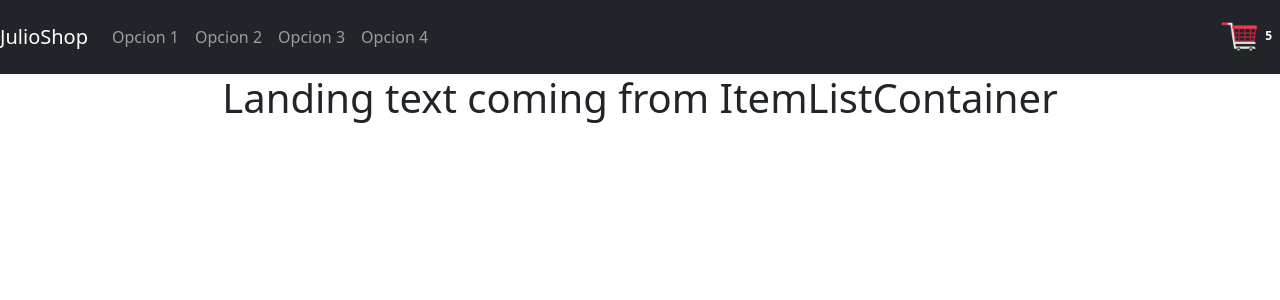
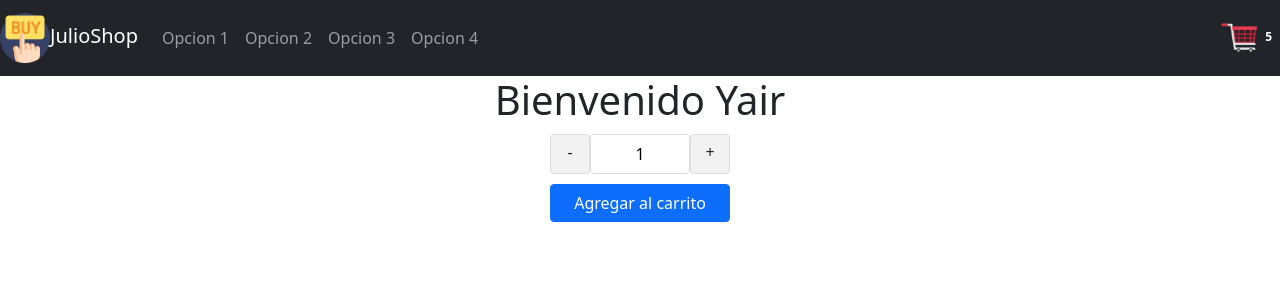
Before and after one commit to yairjulio/JulioShop, a React (Create React App) app: page / in a window 1280 px wide. Shown: the top 300 px of the page. Built offline with nearby package versions, Linux system fonts and the light colour scheme.

Commit message:
JulioShop V3

```diff
--- a/src/App.css
+++ b/src/App.css
@@ -1,5 +1,47 @@
 .App {
   text-align: center;
+}
+
+span {
+  cursor:pointer;
+}
+
+.shopicon{
+  width:50px;
+  height:50px;
+}
+
+.number{
+  margin:10px;
+  align-items: center;
+}
+
+.minus, .plus{
+  width:40px;
+  height:40px;
+  background:#f2f2f2;
+  border-radius:4px;
+  padding:5px 5px 5px 5px;
+  border:1px solid #ddd;
+  display: inline-block;
+  vertical-align: middle;
+  text-align: center;
+}
+
+.agregar-carrito{
+  width: 180px;
+}
+
+
+input{
+  height:40px;
+  width: 100px;
+  text-align: center;
+  font-size: 26px;
+  border:1px solid #ddd;
+  border-radius:4px;
+  display: inline-block;
+  vertical-align: middle;
 }
 
 .App-logo {
--- a/src/App.js
+++ b/src/App.js
@@ -1,13 +1,15 @@
 import './App.css';
 import Navbar from './components/Navbar.js';
 import ItemListContainer from './components/ItemListContainer.js';
+import ItemCount from './components/ItemCount.js';
 
 const App = () => {
   return (
     <div className="App">
       <>
         <Navbar />
-        <ItemListContainer />
+        <ItemListContainer name="Yair"/>
+        <ItemCount stock="5" initial="1"/>
       </>
     </div>
   );
--- /dev/null
+++ b/src/components/ItemCount.js
@@ -0,0 +1,40 @@
+import { useState } from 'react'
+
+
+const ItemCount = (props) => {
+
+    const[contador, setContador] = useState(parseInt(props.initial));
+    const[stock, setStock] = useState(parseInt(props.stock));
+
+    const increment = () => {
+        if(contador<(props.stock)) setContador(contador+1);
+    }
+
+    const decrement = () => {
+        if(contador>(props.initial)) setContador(contador-1);
+    }
+
+    const onAdd = () => {
+        if(contador<=stock){
+            alert("Items agregados");
+            setStock(stock-contador);
+        }
+    }
+
+    return(
+        <>
+        <div className="number">
+            <span className="minus" onClick={decrement}>-</span>
+            <input type="text" value = {contador}/>
+            <span className="plus" onClick={increment}>+</span>
+        </div>
+        {
+            stock
+            ?<button className="agregar-carrito btn btn-primary" type="button" onClick={() => onAdd(contador)}>Agregar al carrito</button>
+            :<button className="agregar-carrito btn btn-primary" type="button" disabled>Agregar al carrito</button>
+        }
+        </>
+    )
+}
+
+export default ItemCount
--- a/src/components/ItemListContainer.js
+++ b/src/components/ItemListContainer.js
@@ -1,6 +1,8 @@
-const ItemListContainer = () => {
+const ItemListContainer = (props) => {
     return(
-        <h1>Landing text coming from ItemListContainer</h1>
+        <>
+        <h1>Bienvenido {props.name}</h1>
+        </>
     )
 }
 
--- a/src/components/Navbar.js
+++ b/src/components/Navbar.js
@@ -1,13 +1,13 @@
 import 'bootstrap/dist/css/bootstrap.min.css';
 import CartWidget from './CartWidget.js';
-import ItemListContainer from './ItemListContainer.js';
+import Shop from '../img/Shop.png';
 
 
 const Navbar = () =>{
     return(
         <>
         <nav className="navbar sticky-top navbar-expand-lg navbar-dark bg-dark">
-            <a class="navbar-brand" href="#">JulioShop</a>
+            <a className="navbar-brand" href="#"><img src={Shop} className="shopicon" />JulioShop</a>
             <button className="navbar-toggler" type="button" data-toggle="collapse" data-target="#navbarNavAltMarkup" aria-controls="navbarNavAltMarkup" aria-expanded="false" aria-label="Toggle navigation">
                 <span className="navbar-toggler-icon"></span>
             </button>
```
Also changed, not shown: src/Shop.png (deleted), src/img/Shop.png (added).
